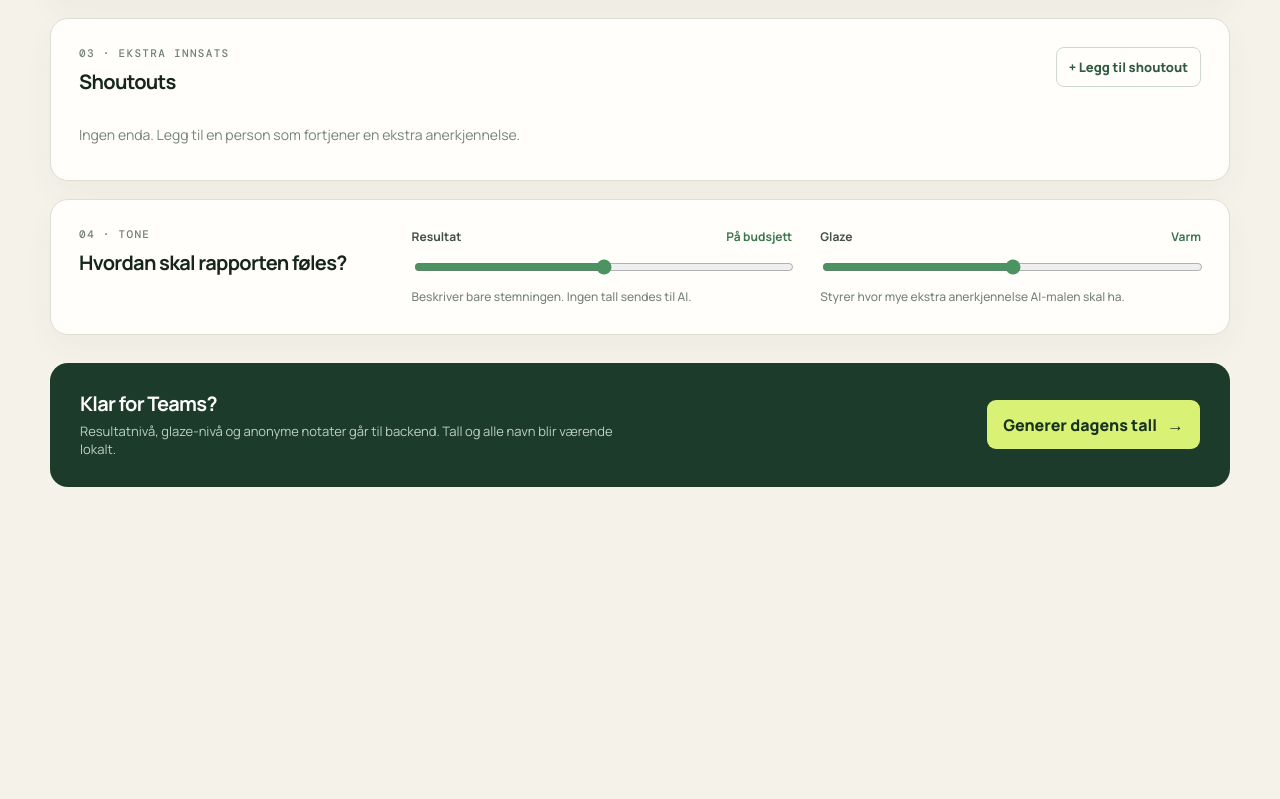
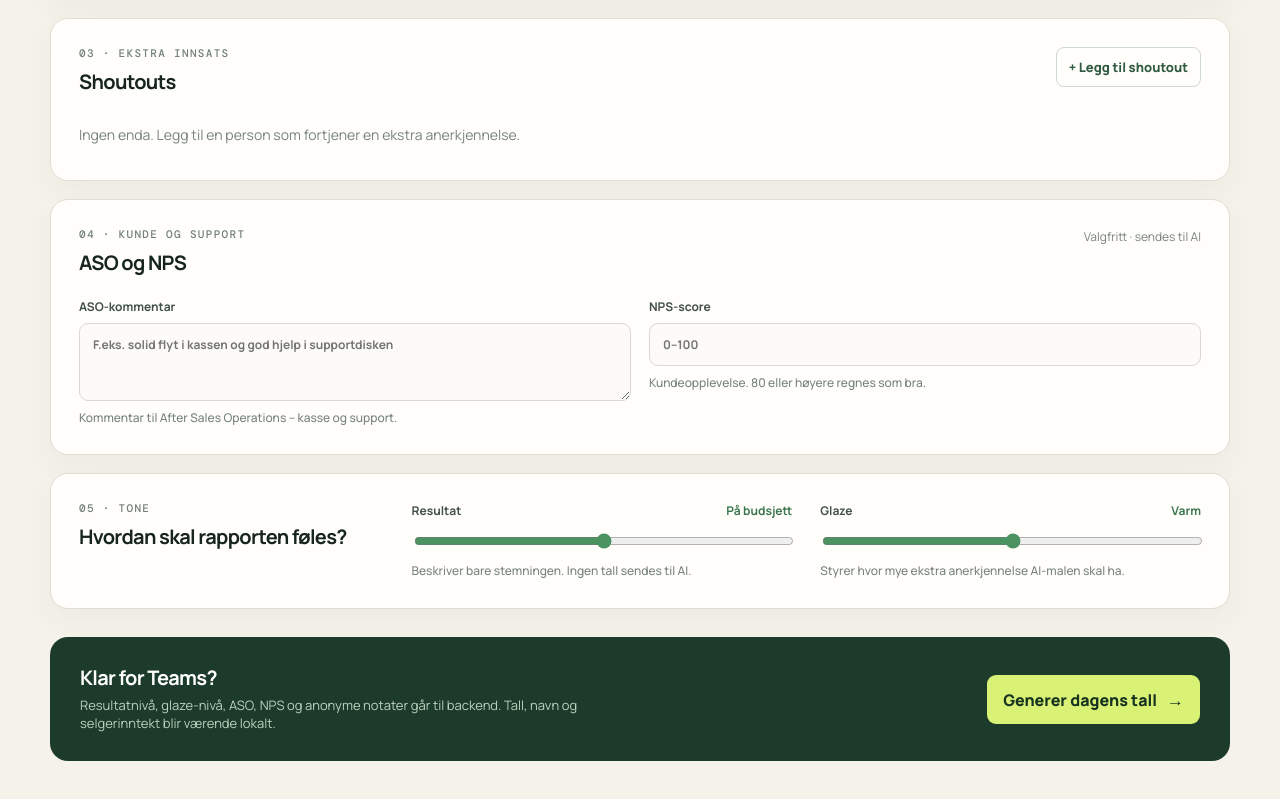
Before and after one commit to Felixpj8h/Dagens, a React (Vite) app in the folder DagensApp/: page / in a window 1280 px wide. Shown: the part 892-1691 px from the top of the page. Before the commit the page ends 1473 px from the top, so only its background shows below. Built offline with nearby package versions, Linux system fonts and the light colour scheme.

Commit message:
Added ASO and NPS, Tweaked prompt

```diff
--- a/DagensApp/src/App.css
+++ b/DagensApp/src/App.css
@@ -7,6 +7,7 @@ h1, h2, p { margin: 0; } h1 { font-size: clamp(38px, 5vw, 60px); letter-spacing:
 .panel { background: #fffefa; border: 1px solid #deded5; border-radius: 18px; padding: 28px; margin-bottom: 18px; box-shadow: 0 12px 30px rgba(41, 59, 46, .045); }.section-heading { display: flex; gap: 18px; align-items: flex-start; justify-content: space-between; margin-bottom: 24px; }.muted, small { color: #77837d; font-size: 12px; }.deviation { border-radius: 999px; background: #edf1ed; color: #496057; font: 500 12px 'DM Mono', monospace; padding: 9px 12px; }.deviation.positive { background: #e6f3e7; color: #26713d; }.deviation.negative { background: #fae9e2; color: #a54c2c; }
 .field-grid { display: grid; gap: 18px; }.two-columns { grid-template-columns: repeat(2, 1fr); } label { display: grid; gap: 8px; color: #415048; font-size: 12px; font-weight: 700; } input, textarea { background: #fcfbf7; border: 1px solid #d7d9d2; border-radius: 9px; color: #17251e; outline: none; padding: 12px 13px; width: 100%; transition: border .15s, box-shadow .15s; } input:focus, textarea:focus { border-color: #4c8760; box-shadow: 0 0 0 3px #dcedde; } textarea { resize: vertical; line-height: 1.45; }
 .seller-grid { display: grid; grid-template-columns: repeat(3, 1fr); gap: 14px; }.seller-card { background: #f6f8f3; border: 1px solid #e1e5dc; border-radius: 12px; padding: 17px; position: relative; display: grid; gap: 13px; }.rank { color: #4c8760; font: 500 12px 'DM Mono', monospace; }
+.aso-nps-panel .two-columns { align-items: start; }.aso-nps-panel label small { font-weight: 500; }
 .secondary-button, .copy-button, .icon-button { border: 1px solid #cfd8cf; border-radius: 8px; background: #fffefa; color: #315b40; font-size: 13px; font-weight: 800; padding: 10px 12px; }.secondary-button:hover, .copy-button:hover { background: #f0f5ee; }.empty-state { color: #77837d; font-size: 14px; padding: 8px 0; }.shoutout-list { display: grid; gap: 10px; }.shoutout-row { display: grid; grid-template-columns: minmax(130px, .55fr) 1.45fr 38px; gap: 12px; align-items: end; }.icon-button { padding: 0; width: 38px; height: 42px; font-size: 24px; line-height: 1; color: #7c594b; }
 .sliders-panel { display: grid; grid-template-columns: minmax(210px, .8fr) 1fr 1fr; gap: 28px; align-items: start; }.slider-field { gap: 11px; }.slider-field > span { display: flex; justify-content: space-between; gap: 10px; }.slider-field output { color: #3c7750; font-size: 12px; }.slider-field input { accent-color: #4b9361; padding: 0; }.slider-field small { font-weight: 500; line-height: 1.4; }
 .generate-panel { display: flex; align-items: center; justify-content: space-between; gap: 25px; background: #1d3b2a; border-radius: 18px; color: #fff; margin: 28px 0 14px; padding: 29px 30px; }.generate-panel h2 { margin-bottom: 7px; }.generate-panel p { color: #bdd1c0; font-size: 13px; max-width: 570px; }.generate-button { background: #d9f276; border: none; border-radius: 9px; color: #183220; flex: 0 0 auto; font-weight: 800; padding: 13px 16px; }.generate-button:hover { background: #e7fb96; }.generate-button:disabled { cursor: wait; opacity: .7; }.generate-button span { margin-left: 10px; font-size: 17px; }
--- a/DagensApp/src/App.tsx
+++ b/DagensApp/src/App.tsx
@@ -9,6 +9,8 @@ type FormState = {
   earnings: string
   sellers: Seller[]
   shoutouts: Shoutout[]
+  asoComment: string
+  npsScore: string
   glazeLevel: number
   resultLevel: number
   draft: string
@@ -26,6 +28,8 @@ const defaultState: FormState = {
     notableSale: '',
   })),
   shoutouts: [],
+  asoComment: '',
+  npsScore: '',
   glazeLevel: 3,
   resultLevel: 3,
   draft: '',
@@ -152,6 +156,14 @@ function App() {
       }
     })
 
+    if (form.asoComment.trim()) {
+      values.ASO = form.asoComment.trim()
+    }
+
+    if (form.npsScore.trim()) {
+      values.NPS = form.npsScore.trim()
+    }
+
     return values
   }, [budget, difference, earnings, form, hasNumbers, percentage])
 
@@ -203,6 +215,13 @@ function App() {
       return 'Hver shoutout må ha både navn og begrunnelse.'
     }
 
+    if (form.npsScore.trim()) {
+      const npsScore = Number(form.npsScore)
+      if (!Number.isInteger(npsScore) || npsScore < 0 || npsScore > 100) {
+        return 'NPS må være et helt tall fra 0 til 100.'
+      }
+    }
+
     return ''
   }
 
@@ -244,11 +263,22 @@ function App() {
               slot: index + 1,
               note: seller.notableSale.trim(),
             })),
+          asoComment: form.asoComment.trim() || null,
+          npsScore: form.npsScore.trim() ? Number(form.npsScore) : null,
         }),
       })
 
       if (!response.ok) {
-        throw new Error('Kunne ikke lage utkastet akkurat nå.')
+        const errorData: unknown = await response.json().catch(() => null)
+        const message =
+          errorData &&
+          typeof errorData === 'object' &&
+          'detail' in errorData &&
+          typeof errorData.detail === 'string'
+            ? errorData.detail
+            : 'Kunne ikke lage utkastet akkurat nå.'
+
+        throw new Error(message)
       }
 
       const data: unknown = await response.json()
@@ -476,9 +506,47 @@ function App() {
         )}
       </section>
 
+      <section className="panel aso-nps-panel" aria-labelledby="aso-nps-title">
+        <div className="section-heading">
+          <div>
+            <p className="eyebrow">04 · KUNDE OG SUPPORT</p>
+            <h2 id="aso-nps-title">ASO og NPS</h2>
+          </div>
+          <span className="muted">Valgfritt · sendes til AI</span>
+        </div>
+
+        <div className="field-grid two-columns">
+          <label>
+            ASO-kommentar
+            <textarea
+              rows={3}
+              value={form.asoComment}
+              onChange={(event) => update({ asoComment: event.target.value })}
+              placeholder="F.eks. solid flyt i kassen og god hjelp i supportdisken"
+            />
+            <small>Kommentar til After Sales Operations – kasse og support.</small>
+          </label>
+
+          <label>
+            NPS-score
+            <input
+              type="number"
+              min="0"
+              max="100"
+              step="1"
+              inputMode="numeric"
+              value={form.npsScore}
+              onChange={(event) => update({ npsScore: event.target.value })}
+              placeholder="0–100"
+            />
+            <small>Kundeopplevelse. 80 eller høyere regnes som bra.</small>
+          </label>
+        </div>
+      </section>
+
       <section className="panel sliders-panel" aria-labelledby="tone-title">
         <div>
-          <p className="eyebrow">04 · TONE</p>
+          <p className="eyebrow">05 · TONE</p>
           <h2 id="tone-title">Hvordan skal rapporten føles?</h2>
         </div>
 
@@ -527,8 +595,8 @@ function App() {
         <div>
           <h2>Klar for Teams?</h2>
           <p>
-            Resultatnivå, glaze-nivå og anonyme notater går til backend.
-            Tall og alle navn blir værende lokalt.
+            Resultatnivå, glaze-nivå, ASO, NPS og anonyme notater går til backend.
+            Tall, navn og selgerinntekt blir værende lokalt.
           </p>
         </div>
 
```
Also changed, not shown: 2 other files (tests, documents, lock files or other folders).
